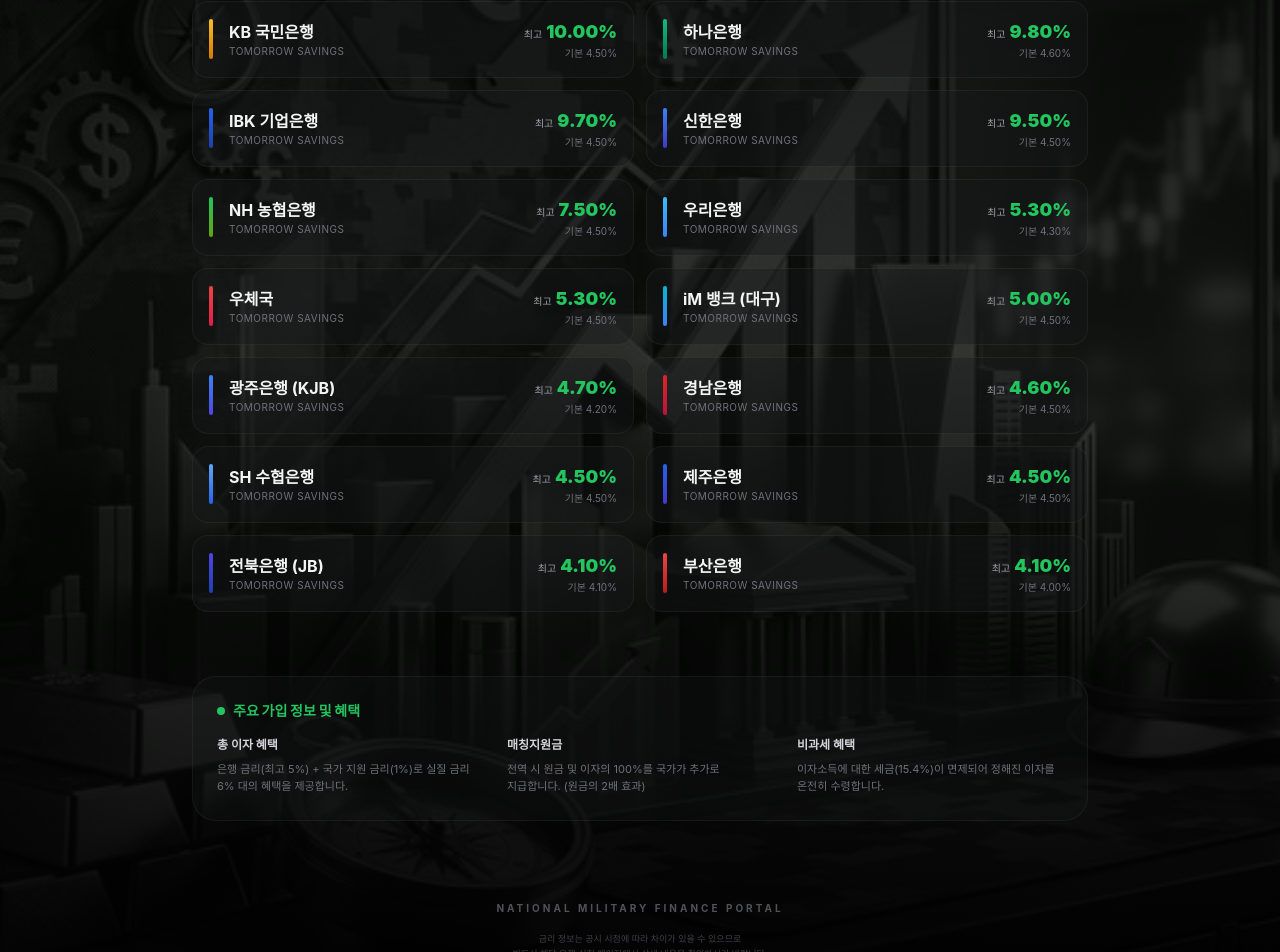
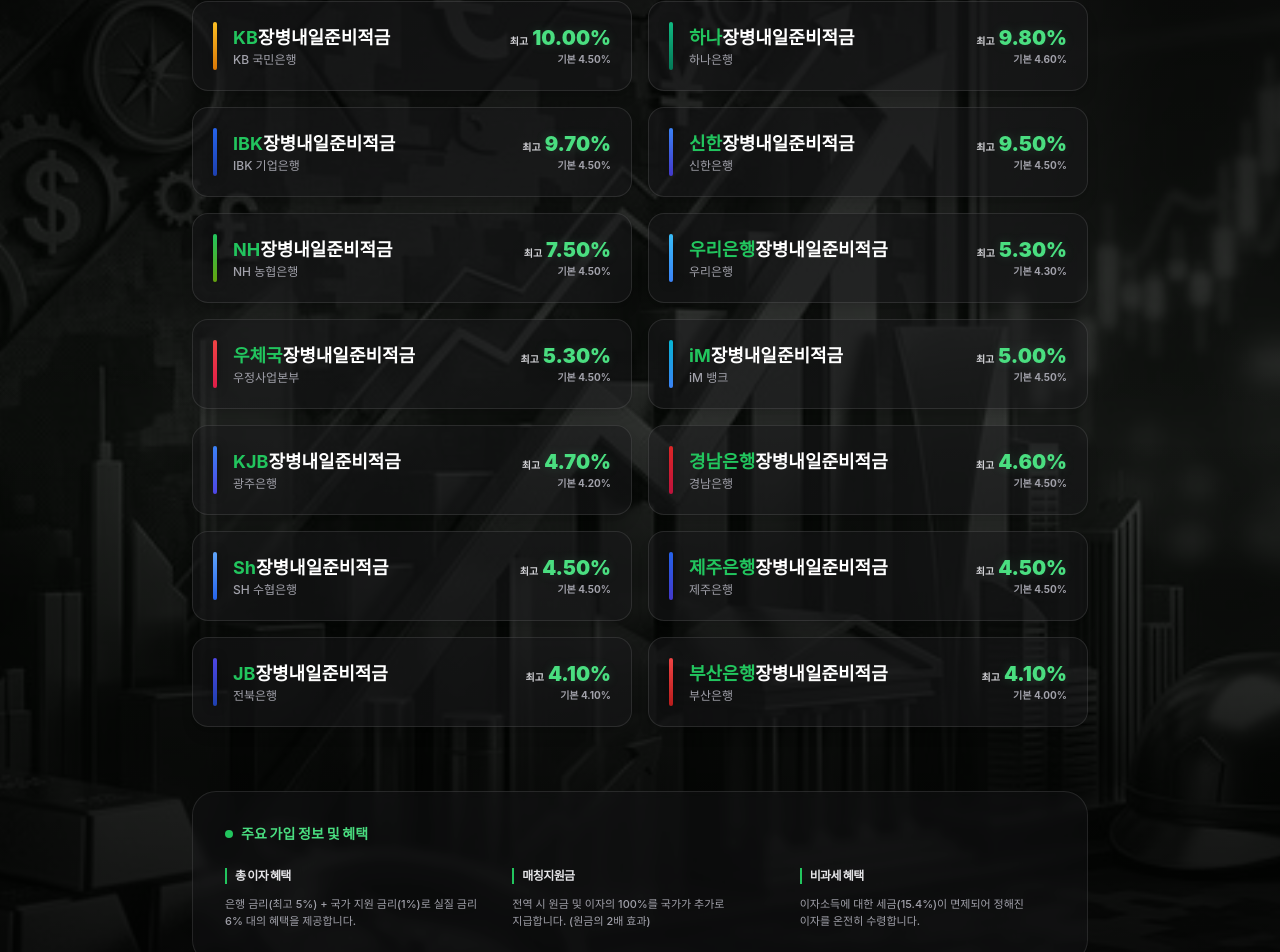
Before and after one commit to feel2174/blog-sitemap, a Next.js app: page /military-savings in a window 1280 px wide. Shown: the part 363-1315 px from the top of the page. Built offline with nearby package versions, Linux system fonts and the light colour scheme; a web font is replaced by a local one.

Commit message:
Refine military savings page with better product-bank naming and readability

```diff
--- a/src/app/military-savings/page.tsx
+++ b/src/app/military-savings/page.tsx
@@ -9,20 +9,20 @@ export default function MilitarySavingsPage() {
     const unifiedUrl = 'https://pay.naver.com/savings/search?keyword=%EC%9E%A5%EB%B3%91%EB%82%B4%EC%9D%BC%EC%A4%80%EB%B9%84%EC%A0%81%EA%B8%88&productTypeCode=1003';
 
     const bankData = [
-        { name: 'KB 국민은행', maxRate: '10.00%', baseRate: '4.50%', color: 'from-amber-400 to-amber-600' },
-        { name: '하나은행', maxRate: '9.80%', baseRate: '4.60%', color: 'from-emerald-500 to-emerald-700' },
-        { name: 'IBK 기업은행', maxRate: '9.70%', baseRate: '4.50%', color: 'from-blue-600 to-blue-800' },
-        { name: '신한은행', maxRate: '9.50%', baseRate: '4.50%', color: 'from-blue-500 to-indigo-700' },
-        { name: 'NH 농협은행', maxRate: '7.50%', baseRate: '4.50%', color: 'from-green-500 to-lime-600' },
-        { name: '우리은행', maxRate: '5.30%', baseRate: '4.30%', color: 'from-sky-400 to-blue-500' },
-        { name: '우체국', maxRate: '5.30%', baseRate: '4.50%', color: 'from-red-500 to-rose-600' },
-        { name: 'iM 뱅크 (대구)', maxRate: '5.00%', baseRate: '4.50%', color: 'from-cyan-500 to-blue-500' },
-        { name: '광주은행 (KJB)', maxRate: '4.70%', baseRate: '4.20%', color: 'from-blue-500 to-indigo-600' },
-        { name: '경남은행', maxRate: '4.60%', baseRate: '4.50%', color: 'from-red-600 to-rose-700' },
-        { name: 'SH 수협은행', maxRate: '4.50%', baseRate: '4.50%', color: 'from-blue-400 to-blue-600' },
-        { name: '제주은행', maxRate: '4.50%', baseRate: '4.50%', color: 'from-blue-600 to-indigo-700' },
-        { name: '전북은행 (JB)', maxRate: '4.10%', baseRate: '4.10%', color: 'from-indigo-600 to-blue-800' },
-        { name: '부산은행', maxRate: '4.10%', baseRate: '4.00%', color: 'from-red-500 to-red-700' }
+        { name: 'KB 국민은행', short: 'KB', maxRate: '10.00%', baseRate: '4.50%', color: 'from-amber-400 to-amber-600' },
+        { name: '하나은행', short: '하나', maxRate: '9.80%', baseRate: '4.60%', color: 'from-emerald-500 to-emerald-700' },
+        { name: 'IBK 기업은행', short: 'IBK', maxRate: '9.70%', baseRate: '4.50%', color: 'from-blue-600 to-blue-800' },
+        { name: '신한은행', short: '신한', maxRate: '9.50%', baseRate: '4.50%', color: 'from-blue-500 to-indigo-700' },
+        { name: 'NH 농협은행', short: 'NH', maxRate: '7.50%', baseRate: '4.50%', color: 'from-green-500 to-lime-600' },
+        { name: '우리은행', short: '우리은행', maxRate: '5.30%', baseRate: '4.30%', color: 'from-sky-400 to-blue-500' },
+        { name: '우정사업본부', short: '우체국', maxRate: '5.30%', baseRate: '4.50%', color: 'from-red-500 to-rose-600' },
+        { name: 'iM 뱅크', short: 'iM', maxRate: '5.00%', baseRate: '4.50%', color: 'from-cyan-500 to-blue-500' },
+        { name: '광주은행', short: 'KJB', maxRate: '4.70%', baseRate: '4.20%', color: 'from-blue-500 to-indigo-600' },
+        { name: '경남은행', short: '경남은행', maxRate: '4.60%', baseRate: '4.50%', color: 'from-red-600 to-rose-700' },
+        { name: 'SH 수협은행', short: 'Sh', maxRate: '4.50%', baseRate: '4.50%', color: 'from-blue-400 to-blue-600' },
+        { name: '제주은행', short: '제주은행', maxRate: '4.50%', baseRate: '4.50%', color: 'from-blue-600 to-indigo-700' },
+        { name: '전북은행', short: 'JB', maxRate: '4.10%', baseRate: '4.10%', color: 'from-indigo-600 to-blue-800' },
+        { name: '부산은행', short: '부산은행', maxRate: '4.10%', baseRate: '4.00%', color: 'from-red-500 to-red-700' }
     ];
 
     return (
@@ -41,8 +41,8 @@ export default function MilitarySavingsPage() {
 
                 {/* Header Section */}
                 <div className="text-center mb-16">
-                    <div className="inline-flex items-center gap-2 px-3 py-1 bg-green-500/10 border border-green-500/20 rounded-full text-green-400 text-[10px] font-black tracking-widest uppercase mb-6">
-                        <span className="w-1.5 h-1.5 rounded-full bg-green-500 animate-pulse" />
+                    <div className="inline-flex items-center gap-2 px-3 py-1 bg-green-500/20 border border-green-500/30 rounded-full text-green-300 text-[10px] font-black tracking-widest uppercase mb-6">
+                        <span className="w-1.5 h-1.5 rounded-full bg-green-400 animate-pulse" />
                         2025 Military Financial Guide
                     </div>
 
@@ -51,40 +51,40 @@ export default function MilitarySavingsPage() {
                         <span className="text-green-500">은행별 금리 비교</span>
                     </h1>
 
-                    <p className="text-zinc-400 text-sm md:text-base font-medium max-w-lg mx-auto leading-relaxed">
+                    <p className="text-zinc-300 text-sm md:text-base font-medium max-w-lg mx-auto leading-relaxed">
                         전국 14개 은행의 금리를 한눈에 비교하고 <br />
-                        <span className="text-white">나에게 가장 유리한 혜택</span>을 선택하세요.
+                        <span className="text-white font-bold">나에게 가장 유리한 혜택</span>을 선택하세요.
                     </p>
                 </div>
 
                 {/* Grid Layout for Bank Links */}
-                <div className="grid grid-cols-1 md:grid-cols-2 gap-3 mb-16">
+                <div className="grid grid-cols-1 md:grid-cols-2 gap-4 mb-16">
                     {bankData.map((bank, index) => (
                         <Link
                             key={index}
                             href={unifiedUrl}
-                            className="group relative flex items-center justify-between bg-zinc-900/40 border border-white/5 p-4 rounded-2xl transition-all duration-300 hover:bg-zinc-800/60 hover:border-green-500/30 active:scale-[0.98]"
+                            className="group relative flex items-center justify-between bg-zinc-900/50 border border-white/10 p-5 rounded-2xl transition-all duration-300 hover:bg-zinc-800/80 hover:border-green-500/40 active:scale-[0.98] shadow-lg"
                         >
                             <div className="flex items-center gap-4">
-                                <div className={`w-1 h-10 rounded-full bg-gradient-to-b ${bank.color}`} />
+                                <div className={`w-1 h-12 rounded-full bg-gradient-to-b ${bank.color} shadow-[0_0_10px_rgba(0,0,0,0.5)]`} />
                                 <div className="flex flex-col">
-                                    <span className="text-base font-bold text-zinc-100 group-hover:text-white">
+                                    <span className="text-base md:text-lg font-bold text-white group-hover:text-green-400 transition-colors">
+                                        <span className="text-green-500">{bank.short}</span>장병내일준비적금
+                                    </span>
+                                    <span className="text-xs text-zinc-400 font-medium group-hover:text-zinc-200">
                                         {bank.name}
-                                    </span>
-                                    <span className="text-[10px] text-zinc-500 uppercase tracking-wider">
-                                        Tomorrow Savings
                                     </span>
                                 </div>
                             </div>
 
                             <div className="flex flex-col items-end">
                                 <div className="flex items-baseline gap-1">
-                                    <span className="text-[10px] text-zinc-400">최고</span>
-                                    <span className="text-lg font-black text-green-500 group-hover:scale-110 transition-transform">
+                                    <span className="text-[10px] text-zinc-300 font-bold">최고</span>
+                                    <span className="text-xl font-black text-green-400 group-hover:scale-105 transition-transform drop-shadow-[0_0_5px_rgba(72,187,120,0.2)]">
                                         {bank.maxRate}
                                     </span>
                                 </div>
-                                <span className="text-[10px] text-zinc-500">
+                                <span className="text-[10px] text-zinc-400 font-bold">
                                     기본 {bank.baseRate}
                                 </span>
                             </div>
@@ -93,35 +93,35 @@ export default function MilitarySavingsPage() {
                 </div>
 
                 {/* Important Notes */}
-                <div className="p-6 bg-zinc-900/30 border border-white/5 rounded-3xl mb-20">
-                    <h3 className="text-green-500 font-black text-sm mb-4 flex items-center gap-2">
+                <div className="p-8 bg-zinc-900/40 border border-white/10 rounded-3xl mb-20 backdrop-blur-sm">
+                    <h3 className="text-green-400 font-black text-sm mb-6 flex items-center gap-2">
                         <span className="w-2 h-2 rounded-full bg-green-500" />
                         주요 가입 정보 및 혜택
                     </h3>
-                    <div className="grid grid-cols-1 md:grid-cols-3 gap-6">
+                    <div className="grid grid-cols-1 md:grid-cols-3 gap-8">
                         <div className="text-left">
-                            <h4 className="text-zinc-300 text-xs font-bold mb-2">총 이자 혜택</h4>
-                            <p className="text-zinc-500 text-[11px] leading-relaxed">은행 금리(최고 5%) + 국가 지원 금리(1%)로 실질 금리 6% 대의 혜택을 제공합니다.</p>
+                            <h4 className="text-zinc-200 text-xs font-black mb-3 border-l-2 border-green-500 pl-2 uppercase tracking-tighter">총 이자 혜택</h4>
+                            <p className="text-zinc-400 text-[11px] leading-relaxed font-medium">은행 금리(최고 5%) + 국가 지원 금리(1%)로 실질 금리 6% 대의 혜택을 제공합니다.</p>
                         </div>
                         <div className="text-left">
-                            <h4 className="text-zinc-300 text-xs font-bold mb-2">매칭지원금</h4>
-                            <p className="text-zinc-500 text-[11px] leading-relaxed">전역 시 원금 및 이자의 100%를 국가가 추가로 지급합니다. (원금의 2배 효과)</p>
+                            <h4 className="text-zinc-200 text-xs font-black mb-3 border-l-2 border-green-500 pl-2 uppercase tracking-tighter">매칭지원금</h4>
+                            <p className="text-zinc-400 text-[11px] leading-relaxed font-medium">전역 시 원금 및 이자의 100%를 국가가 추가로 지급합니다. (원금의 2배 효과)</p>
                         </div>
                         <div className="text-left">
-                            <h4 className="text-zinc-300 text-xs font-bold mb-2">비과세 혜택</h4>
-                            <p className="text-zinc-500 text-[11px] leading-relaxed">이자소득에 대한 세금(15.4%)이 면제되어 정해진 이자를 온전히 수령합니다.</p>
+                            <h4 className="text-zinc-200 text-xs font-black mb-3 border-l-2 border-green-500 pl-2 uppercase tracking-tighter">비과세 혜택</h4>
+                            <p className="text-zinc-400 text-[11px] leading-relaxed font-medium">이자소득에 대한 세금(15.4%)이 면제되어 정해진 이자를 온전히 수령합니다.</p>
                         </div>
                     </div>
                 </div>
 
                 {/* Footer Section */}
                 <footer className="text-center pb-12">
-                     <p className="text-zinc-600 text-[10px] font-bold uppercase tracking-[0.3em] mb-4">
+                     <p className="text-zinc-500 text-[10px] font-black uppercase tracking-[0.4em] mb-4">
                          National Military Finance Portal
                      </p>
-                     <p className="text-zinc-700 text-[9px] leading-relaxed max-w-sm mx-auto">
+                     <p className="text-zinc-600 text-[9px] leading-relaxed max-w-sm mx-auto font-medium">
                         금리 정보는 공시 시점에 따라 차이가 있을 수 있으므로 <br />
-                        반드시 해당 은행 신청 페이지에서 상세 내용을 확인하시기 바랍니다.
+                        반드시 해당 은행 가입 페이지에서 상세 내용을 확인하시기 바랍니다.
                      </p>
                 </footer>
             </div>
```
